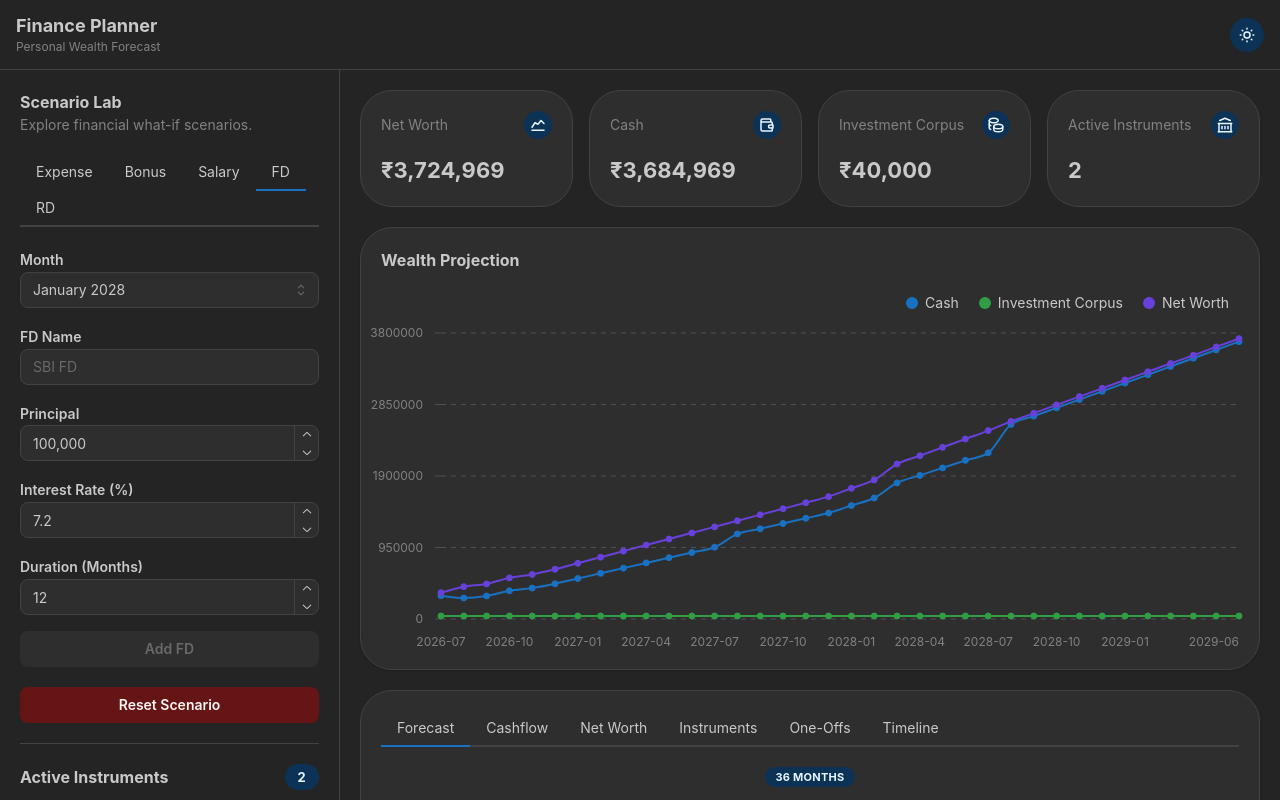
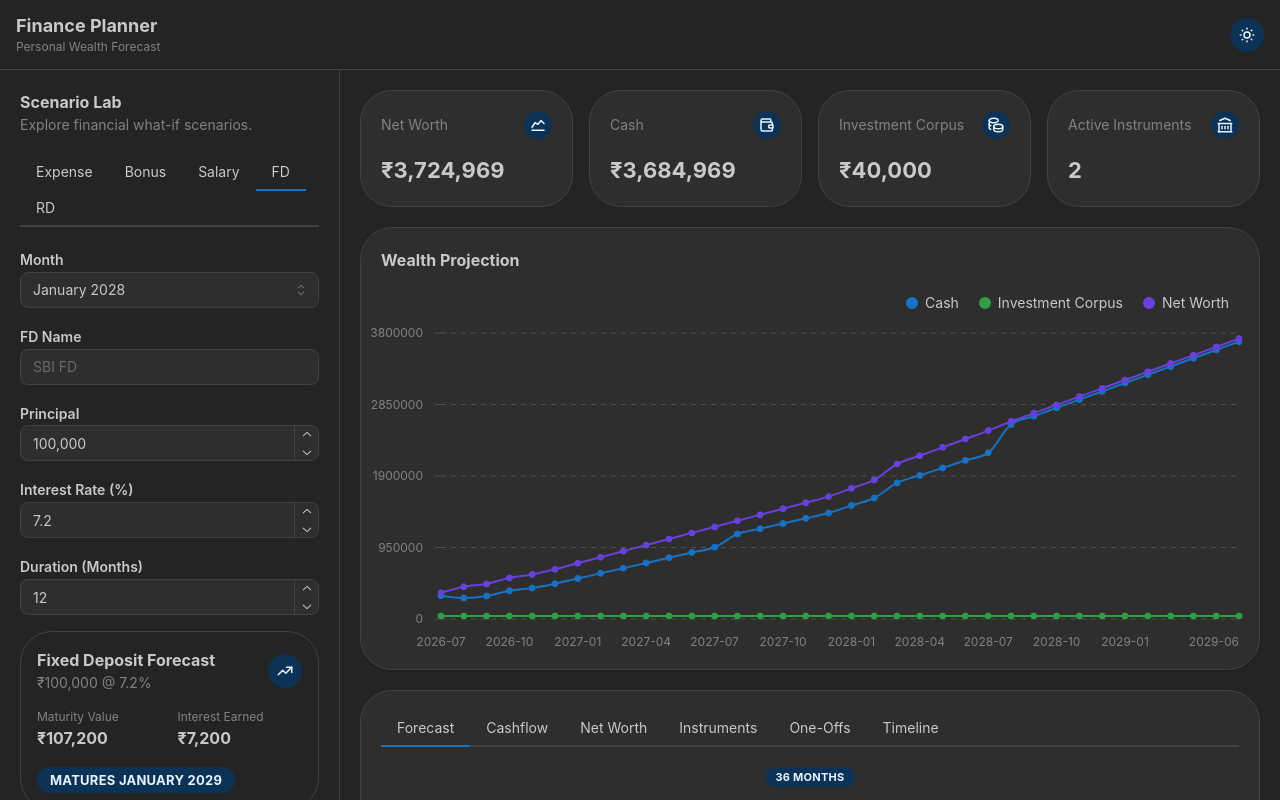
Before and after one commit to iamsuteerth/finance-planner, a React (Vite) app: page / in a window 1280 px wide. Both pictures are taken after a click on the tab "FD". Shown: the top 800 px of the page. Built offline with nearby package versions, Linux system fonts and the light colour scheme.

Commit message:
UI Complete. Improved timeline and forecast for debt instruments.

```diff
--- a/src/components/scenario/AddFdForm.tsx
+++ b/src/components/scenario/AddFdForm.tsx
@@ -17,6 +17,9 @@ import MonthSelect
 import {
   usePlannerStore,
 } from "../../store/plannerStore";
+import InstrumentPreview from "./InstrumentPreview";
+import { addMonths } from "../../engine/dateUtils";
+import { formatMonth } from "../../engine/monthFormatting";
 
 export default function AddFdForm() {
   const addFd =
@@ -58,6 +61,26 @@ export default function AddFdForm() {
     12
   );
 
+  const maturityValue =
+    principal *
+    Math.pow(
+      1 +
+      rate / 100,
+      durationMonths / 12
+    );
+
+  const interest =
+    maturityValue -
+    principal;
+
+  const maturityMonth =
+    month
+      ? addMonths(
+        month,
+        durationMonths
+      )
+      : null;
+
   return (
     <Stack>
       <MonthSelect
@@ -65,8 +88,8 @@ export default function AddFdForm() {
         onChange={(value) =>
           setMonth(
             value as
-              | MonthKey
-              | null
+            | MonthKey
+            | null
           )
         }
       />
@@ -117,6 +140,20 @@ export default function AddFdForm() {
         }
       />
 
+      <InstrumentPreview
+        title="Fixed Deposit Forecast"
+        subtitle={`₹${principal.toLocaleString()} @ ${rate}%`}
+        maturityValue={`₹${Math.round(
+          maturityValue
+        ).toLocaleString()}`}
+        interest={`₹${Math.round(
+          interest
+        ).toLocaleString()}`}
+        maturityMonth={formatMonth(
+          maturityMonth!
+        )}
+      />
+
       <Button
         disabled={
           !month ||
--- a/src/components/scenario/AddRdForm.tsx
+++ b/src/components/scenario/AddRdForm.tsx
@@ -17,6 +17,9 @@ import MonthSelect
 import {
   usePlannerStore,
 } from "../../store/plannerStore";
+import InstrumentPreview from "./InstrumentPreview";
+import { formatMonth } from "../../engine/monthFormatting";
+import { addMonths } from "../../engine/dateUtils";
 
 export default function AddRdForm() {
   const addRd =
@@ -58,6 +61,30 @@ export default function AddRdForm() {
     24
   );
 
+  const totalContribution =
+    monthlyContribution *
+    durationMonths;
+
+  const maturityValue =
+    totalContribution *
+    Math.pow(
+      1 +
+      rate / 100,
+      durationMonths / 12
+    );
+
+  const interest =
+    maturityValue -
+    totalContribution;
+
+  const maturityMonth =
+    month
+      ? addMonths(
+        month,
+        durationMonths
+      )
+      : null;
+
   return (
     <Stack>
       <MonthSelect
@@ -65,8 +92,8 @@ export default function AddRdForm() {
         onChange={(value) =>
           setMonth(
             value as
-              | MonthKey
-              | null
+            | MonthKey
+            | null
           )
         }
       />
@@ -119,6 +146,20 @@ export default function AddRdForm() {
         }
       />
 
+      <InstrumentPreview
+        title="Recurring Deposit Forecast"
+        subtitle={`₹${monthlyContribution.toLocaleString()}/month`}
+        maturityValue={`₹${Math.round(
+          maturityValue
+        ).toLocaleString()}`}
+        interest={`₹${Math.round(
+          interest
+        ).toLocaleString()}`}
+        maturityMonth={formatMonth(
+          maturityMonth!
+        )}
+      />
+
       <Button
         disabled={
           !month ||
--- a/src/components/scenario/InstrumentPreview.tsx
+++ b/src/components/scenario/InstrumentPreview.tsx
@@ -1,62 +1,109 @@
 import {
-  Alert,
+  Badge,
+  Card,
+  Group,
+  SimpleGrid,
+  Stack,
   Text,
+  ThemeIcon,
 } from "@mantine/core";
 
+import {
+  IconTrendingUp,
+} from "@tabler/icons-react";
+
 interface Props {
-  maturityValue: number;
+  title: string;
 
-  principal: number;
+  maturityValue: string;
+
+  interest: string;
 
   maturityMonth: string;
+
+  subtitle?: string;
 }
 
-export default function InstrumentPreview(
-  props: Props
-) {
-  const interest =
-    props.maturityValue -
-    props.principal;
+export default function InstrumentPreview({
+  title,
+  maturityValue,
+  interest,
+  maturityMonth,
+  subtitle,
+}: Props) {
+  return (
+    <Card
+      radius="xl"
+      withBorder
+      bg="var(--mantine-color-body)"
+    >
+      <Stack gap="md">
+        <Group
+          justify="space-between"
+        >
+          <Stack gap={0}>
+            <Text
+              fw={700}
+            >
+              {title}
+            </Text>
 
-  return (
-    <Alert
-      color="blue"
-      variant="light"
-    >
-      <Text fw={600}>
-        Expected Outcome
-      </Text>
+            {subtitle && (
+              <Text
+                size="sm"
+                c="dimmed"
+              >
+                {subtitle}
+              </Text>
+            )}
+          </Stack>
 
-      <Text size="sm">
-        Principal:
-        {" "}
-        ₹
-        {props.principal.toLocaleString()}
-      </Text>
+          <ThemeIcon
+            size="lg"
+            radius="xl"
+            variant="light"
+          >
+            <IconTrendingUp
+              size={18}
+            />
+          </ThemeIcon>
+        </Group>
 
-      <Text size="sm">
-        Maturity:
-        {" "}
-        ₹
-        {Math.round(
-          props.maturityValue
-        ).toLocaleString()}
-      </Text>
+        <SimpleGrid cols={2}>
+          <div>
+            <Text
+              size="xs"
+              c="dimmed"
+            >
+              Maturity Value
+            </Text>
 
-      <Text size="sm">
-        Interest:
-        {" "}
-        ₹
-        {Math.round(
-          interest
-        ).toLocaleString()}
-      </Text>
+            <Text fw={700}>
+              {maturityValue}
+            </Text>
+          </div>
 
-      <Text size="sm">
-        Matures:
-        {" "}
-        {props.maturityMonth}
-      </Text>
-    </Alert>
+          <div>
+            <Text
+              size="xs"
+              c="dimmed"
+            >
+              Interest Earned
+            </Text>
+
+            <Text fw={700}>
+              {interest}
+            </Text>
+          </div>
+        </SimpleGrid>
+
+        <Badge
+          variant="light"
+          size="lg"
+        >
+          Matures {maturityMonth}
+        </Badge>
+      </Stack>
+    </Card>
   );
 }
--- a/src/components/timeline/EventTimeline.tsx
+++ b/src/components/timeline/EventTimeline.tsx
@@ -1,6 +1,5 @@
 import {
   Badge,
-  Card,
   Group,
   Stack,
   Text,
@@ -20,6 +19,10 @@ import {
 import {
   useSimulation,
 } from "../../hooks/useSimulation";
+
+import {
+  formatMonth,
+} from "../../engine/monthFormatting";
 
 function getEventIcon(
   type: string
@@ -83,6 +86,47 @@ function getEventIcon(
   }
 }
 
+function getEventLabel(
+  type: string
+) {
+  switch (type) {
+    case "BONUS_INCOME":
+      return "Bonus Income";
+
+    case "SALARY_CHANGE":
+      return "Salary Change";
+
+    case "ONE_OFF_EXPENSE":
+      return "Expense";
+
+    case "FD_CREATED":
+      return "FD Created";
+
+    case "FD_MATURED":
+      return "FD Matured";
+
+    case "RD_CREATED":
+      return "RD Created";
+
+    case "RD_MATURED":
+      return "RD Matured";
+
+    default:
+      return type;
+  }
+}
+
+function formatMoney(
+  amount: number
+) {
+  return (
+    "₹" +
+    Math.round(
+      amount
+    ).toLocaleString()
+  );
+}
+
 export default function EventTimeline() {
   const result =
     useSimulation();
@@ -94,26 +138,11 @@ export default function EventTimeline() {
     );
 
   return (
-    <Card
-      mt="lg"
-      radius="xl"
-      shadow="xs"
-      withBorder
-      p="lg"
-    >
-      <Stack>
-        <Text fw={700}>
-          Financial Timeline
-        </Text>
-
     <Timeline
-          active={
-            rows.length
-          }
-          bulletSize={28}
+      bulletSize={30}
       lineWidth={2}
     >
-          {rows.map(
+      {rows.flatMap(
         (row) =>
           row.events.map(
             (event) => (
@@ -123,9 +152,9 @@ export default function EventTimeline() {
                 }
                 bullet={
                   <ThemeIcon
+                    size="md"
+                    radius="xl"
                     variant="light"
-                        radius="xl"
-                        size="md"
                   >
                     {getEventIcon(
                       event.type
@@ -133,45 +162,51 @@ export default function EventTimeline() {
                   </ThemeIcon>
                 }
                 title={
+                  <Group
+                    gap="xs"
+                  >
+                    <Text fw={600}>
+                      {
                         event.description
                       }
+                    </Text>
+
+                    <Badge
+                      variant="light"
+                      size="sm"
                     >
-                    <Group
+                      {getEventLabel(
+                        event.type
+                      )}
+                    </Badge>
+                  </Group>
+                }
+              >
+                <Stack
+                  gap={4}
                   mt={4}
                 >
-                      <Badge
-                        variant="light"
-                      >
-                        {
-                          row.month
-                        }
-                      </Badge>
-
-                      <Badge
-                        variant="outline"
-                      >
-                        {
-                          event.type
-                        }
-                      </Badge>
-                    </Group>
-
                   <Text
                     size="sm"
                     c="dimmed"
-                      mt={4}
                   >
-                      ₹
-                      {Math.round(
+                    {formatMonth(
+                      row.month
+                    )}
+                  </Text>
+
+                  <Text
+                    fw={500}
+                  >
+                    {formatMoney(
                       event.amount
-                      ).toLocaleString()}
+                    )}
                   </Text>
+                </Stack>
               </Timeline.Item>
             )
           )
       )}
     </Timeline>
-      </Stack>
-    </Card>
   );
 }
```
Also changed, not shown: src/components/EventTimeline.tsx (deleted, +0 -39 lines). Lines whose indentation alone changed are shown as unchanged.
